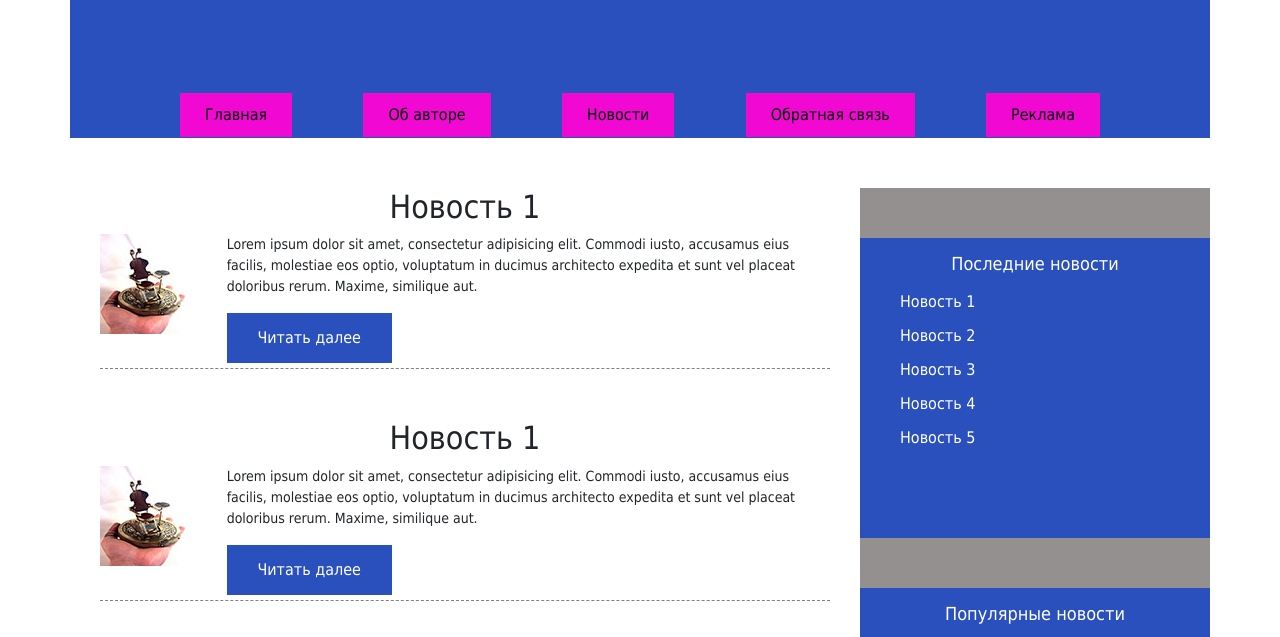
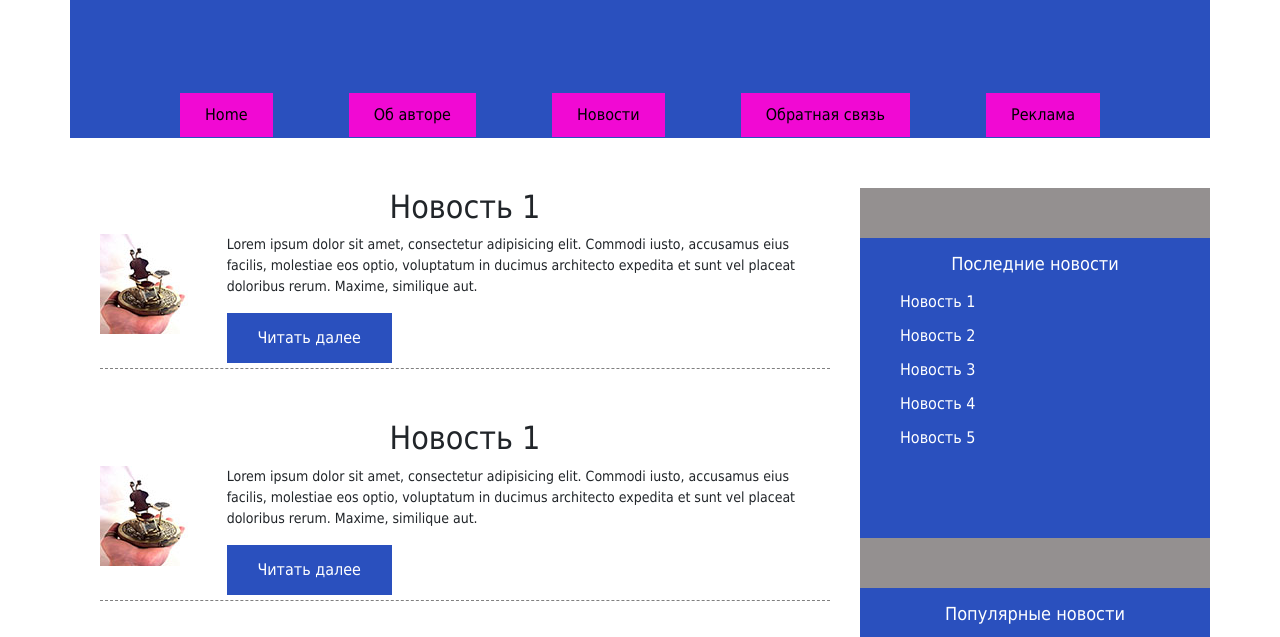
Before and after one commit to mw3v01/proba01, a plain HTML site: page index.html in a window 1280 px wide. Shown: the part 162-799 px from the top of the page. Drawn offline with Linux system fonts and the light colour scheme.

Commit message:
Update index.html

```diff
--- a/index.html
+++ b/index.html
@@ -39,7 +39,7 @@
             <div class="row">
                 <div class="offset-lg-1 col-md-10 offset-md-1">
                     <ul class="menu">
-                        <li><a href="#">Главная</a></li>
+                        <li><a href="#">Home</a></li>
                         <li><a href="#">Об авторе</a></li>
                         <li><a href="#">Новости</a></li>
                         <li><a href="#">Обратная связь</a></li>
```
